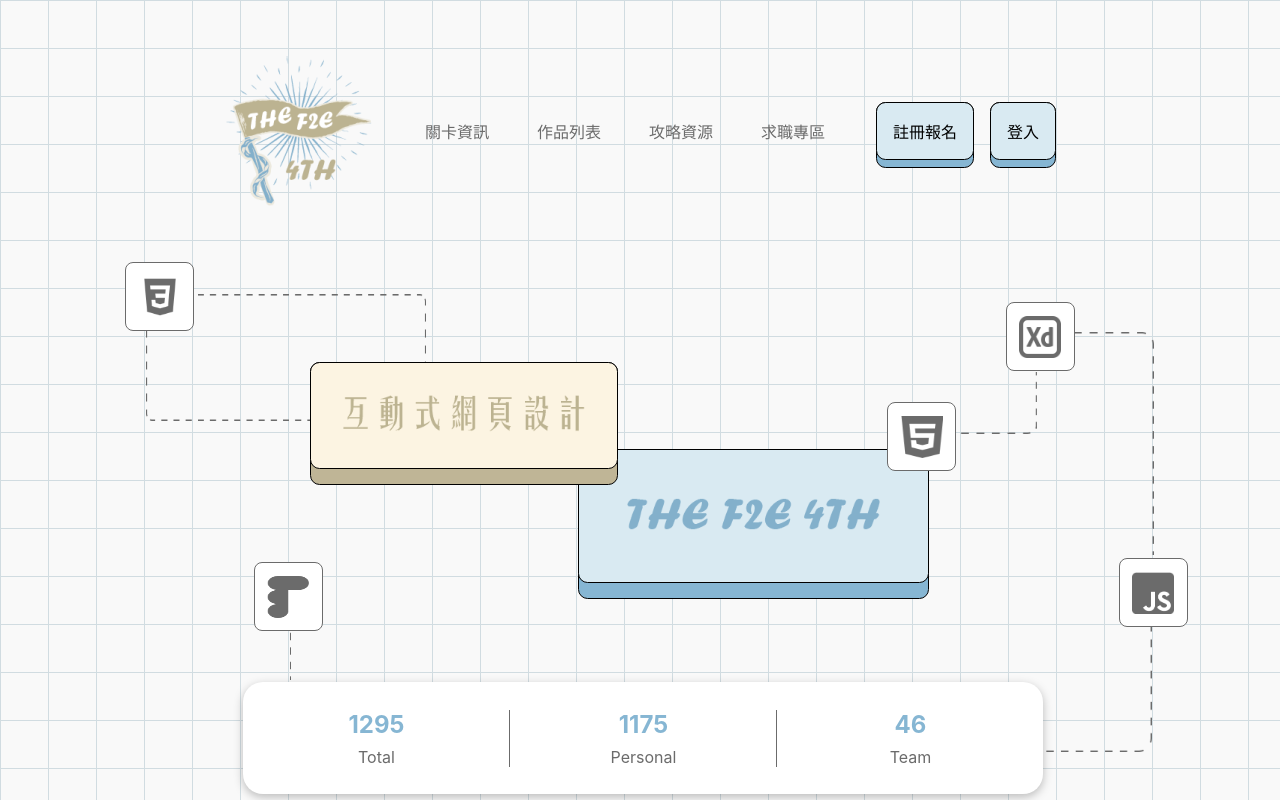
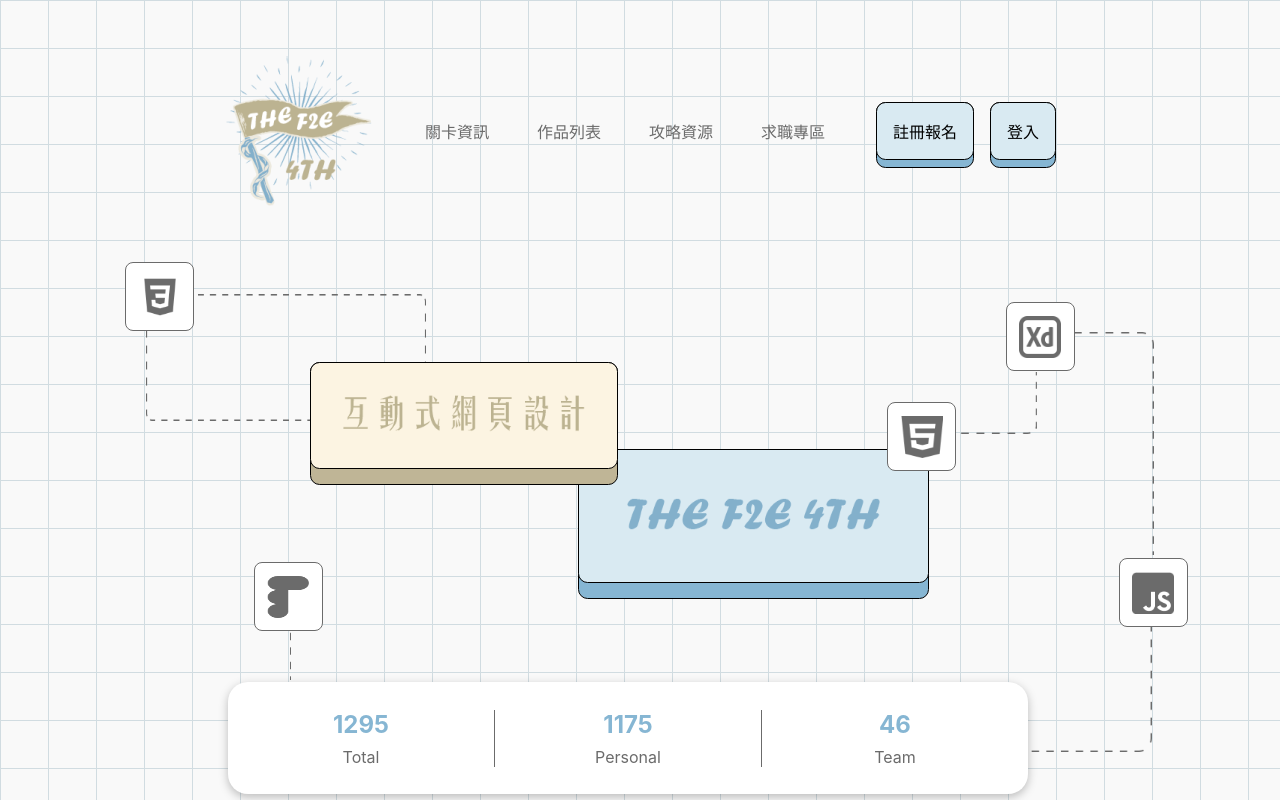
Before and after one commit to ms314006/event-website, a Next.js app: page / in a window 1280 px wide. Shown: the top 800 px of the page. Built offline with nearby package versions, Linux system fonts and the light colour scheme.

Commit message:
UPDATE record container position

```diff
--- a/components/Introduction/introduction.module.css
+++ b/components/Introduction/introduction.module.css
@@ -18,7 +18,7 @@
   background: #ffffff;
   box-shadow: 0px 3px 10px rgba(0, 0, 0, 0.25);
   border-radius: 1.25rem;
-  left: 11.5%;
+  left: 10%;
   top: 26.25rem;
 }
 
```
